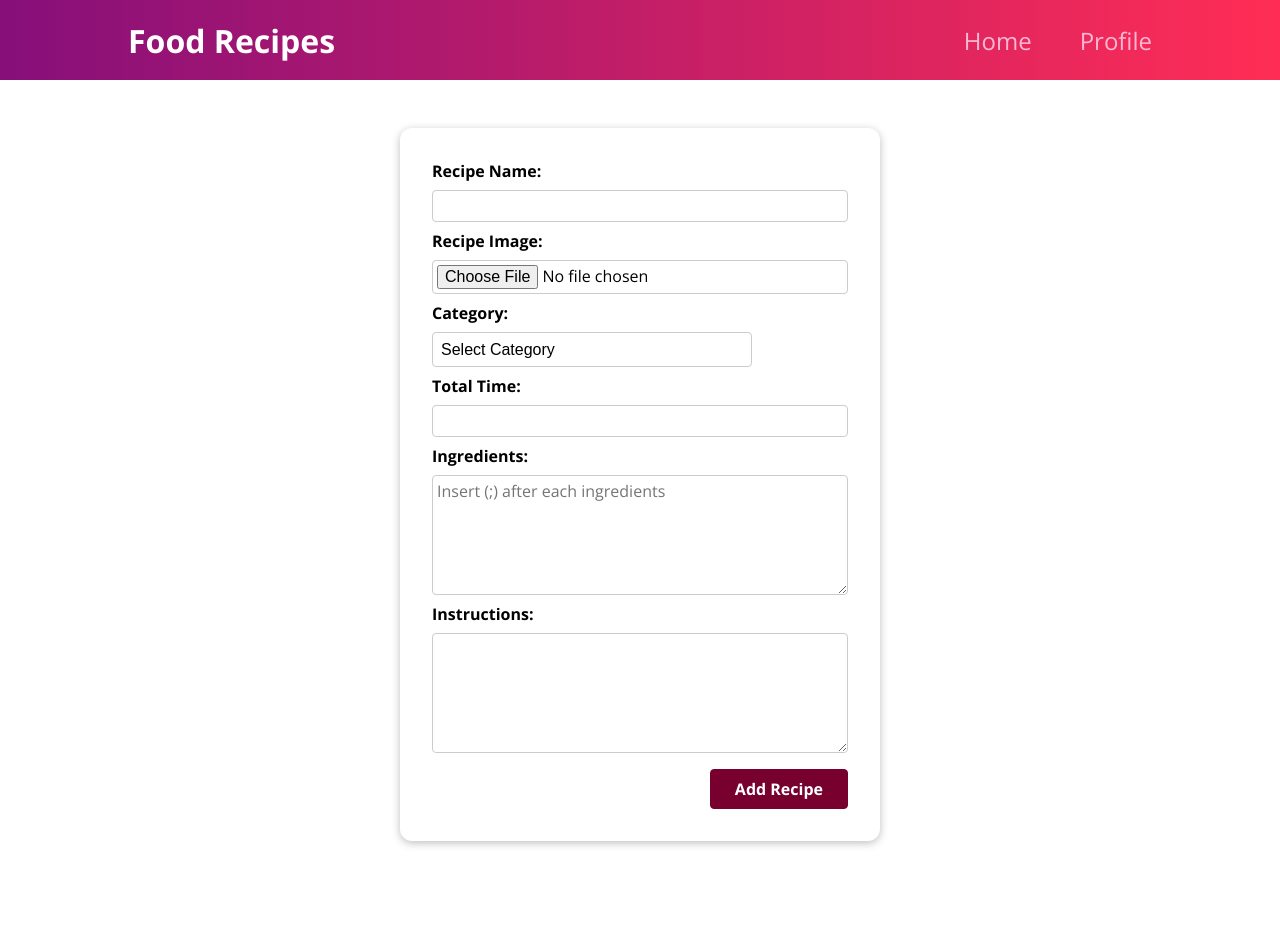
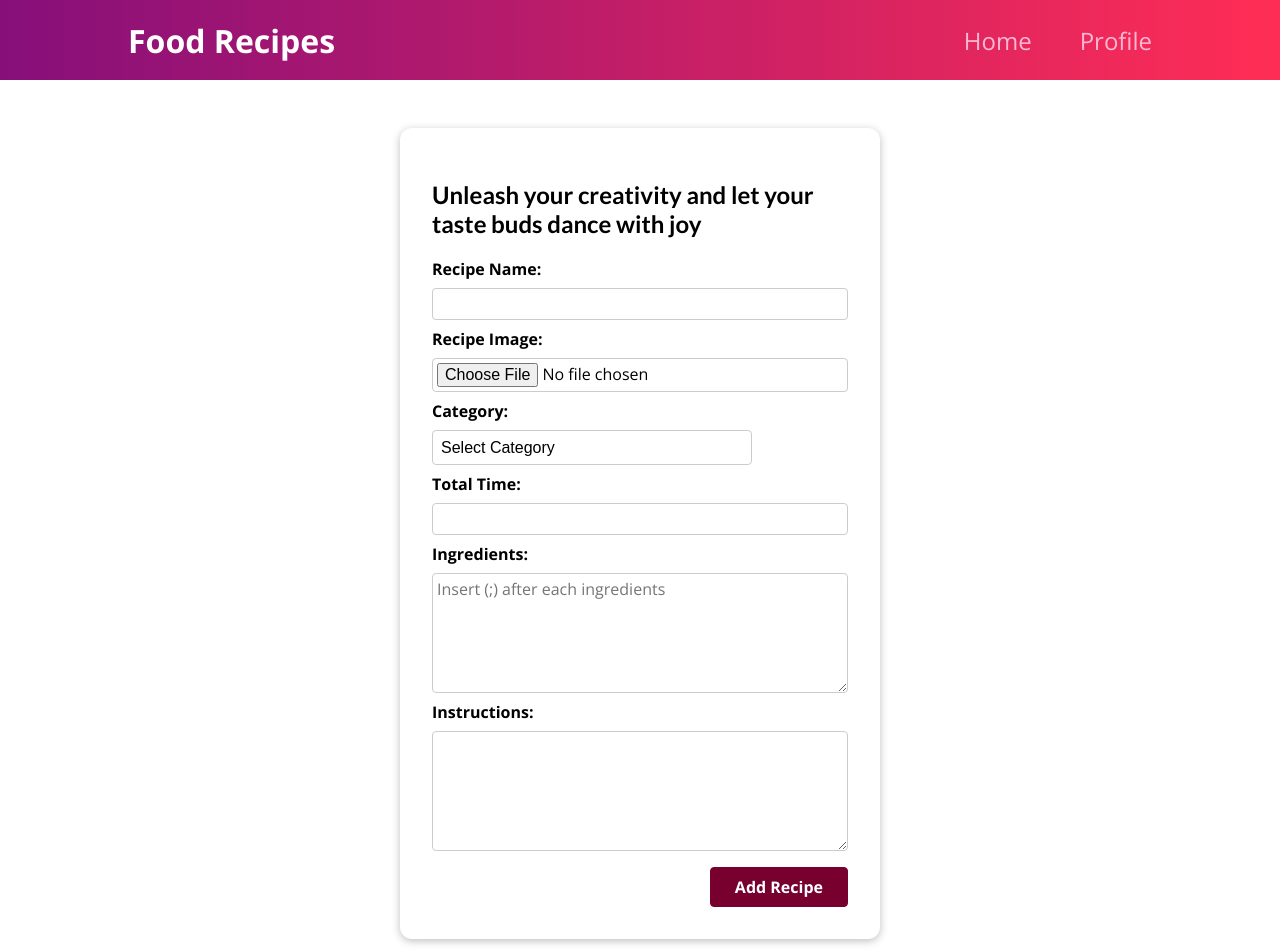
Before and after one commit to malakshaer/food-recipes, a Next.js app in the folder frontend/: page /create-recipe in a window 1280 px wide. Shown: the top 952 px of the page. Before the commit the page ends 889 px from the top, so only its background shows below. Built offline with nearby package versions, Linux system fonts and the light colour scheme.

Commit message:
frontend: add header and update categories

```diff
--- a/frontend/src/components/CreateRecipe/CreateRecipe.jsx
+++ b/frontend/src/components/CreateRecipe/CreateRecipe.jsx
@@ -35,6 +35,8 @@ const CreateRecipe = (props) => {
   return (
     <div className={classes.card}>
       <form className={classes.form} onSubmit={submitHandler}>
+        <h2>Unleash your creativity and let your taste buds dance with joy</h2>
+        <div>
           <div className={classes.control}>
             <label htmlFor="name">Recipe Name:</label>
             <input type="text" required id="name" ref={nameInputRef} />
@@ -52,9 +54,14 @@ const CreateRecipe = (props) => {
               ref={categoryInputRef}
             >
               <option value="">Select Category</option>
-            <option value="meal">Meal</option>
+              <option value="salads">Salads</option>
+              <option value="soups">Soups</option>
+              <option value="desserts">Desserts</option>
+              <option value="main-dishes">Main Dishes</option>
+              <option value="sides">Sides</option>
               <option value="breakfast">Breakfast</option>
-            <option value="dessert">Dessert</option>
+              <option value="drinks">Drinks</option>
+              <option value="snacks">Snacks</option>
             </select>
           </div>
           <div className={classes.control}>
@@ -67,6 +74,8 @@ const CreateRecipe = (props) => {
               min="0"
             />
           </div>
+        </div>
+        <div>
           <div className={classes.control}>
             <label htmlFor="ingredients">Ingredients:</label>
             <textarea
@@ -89,6 +98,7 @@ const CreateRecipe = (props) => {
           <div className={classes.actions}>
             <button>Add Recipe</button>
           </div>
+        </div>
       </form>
     </div>
   );
```
Lines whose indentation alone changed are shown as unchanged.
